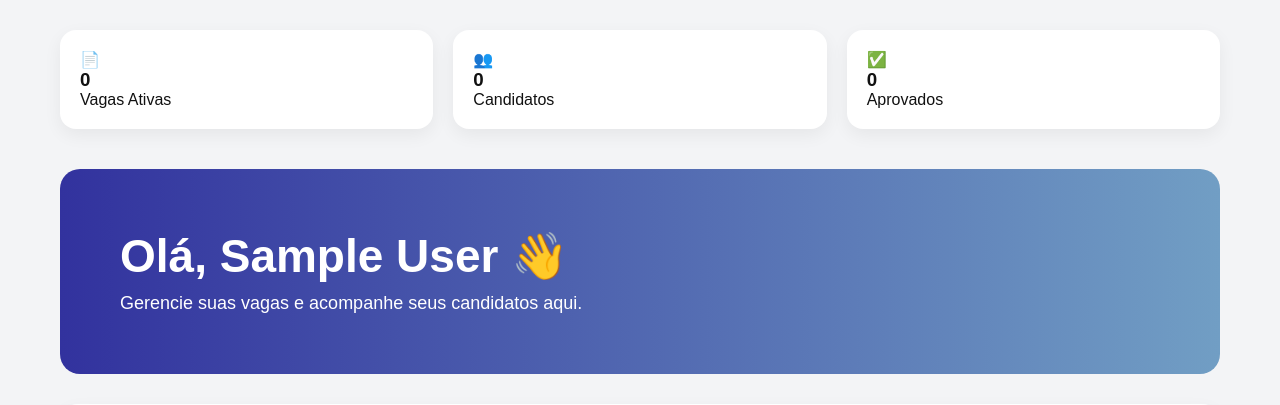
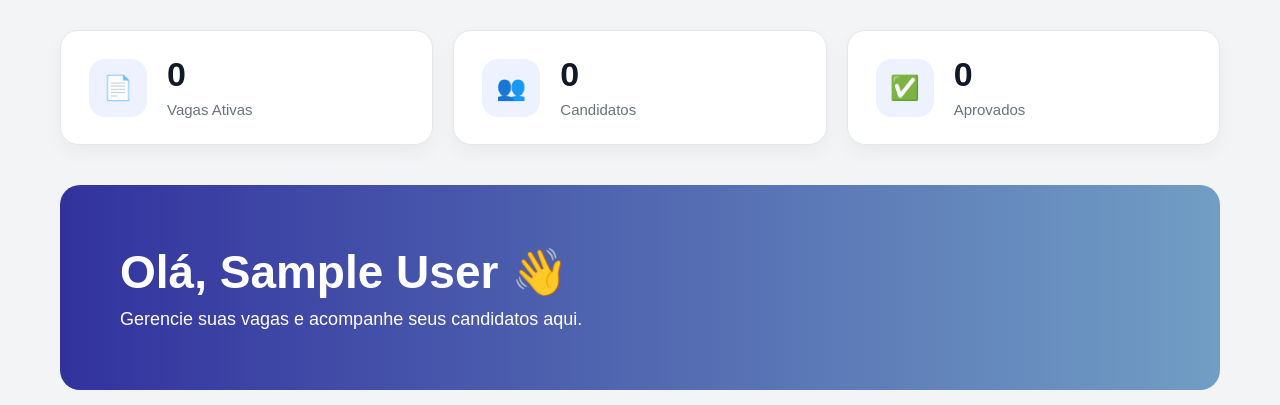
Before and after one commit to montenegrodanni/eu-rh, a Flask app: page /dashboard in a window 1280 px wide. Shown: the part 87-492 px from the top of the page. Run offline with Flask 3, Linux system fonts and the light colour scheme; the visitor is signed in with stand-in values (Sample User, id 1); data that the repository does not hold is empty.

Commit message:
ajuste no dash

```diff
--- a/templates/dashboard.html
+++ b/templates/dashboard.html
@@ -75,13 +75,54 @@ nav a:hover{
 }
 
 .card-resumo{
-    background: white;
-    border-radius: 16px;
-    padding: 20px;
-    text-decoration: none;
-    color: #111;
-    box-shadow: 0 6px 18px rgba(0,0,0,0.06);
-    transition: 0.2s ease;
+    background:#ffffff;
+    border:1px solid #e5e7eb;
+    border-radius:18px;
+    padding:26px 28px;
+
+    display:flex;
+    align-items:center;
+    gap:20px;
+
+    min-height:115px;
+
+    text-decoration:none;
+    color:#111827;
+
+    box-shadow:0 8px 20px rgba(0,0,0,.04);
+}
+
+.icone-card{
+    width:58px;
+    height:58px;
+    border-radius:16px;
+    background:#eef2ff;
+
+    display:flex;
+    align-items:center;
+    justify-content:center;
+
+    font-size:24px;
+    flex-shrink:0;
+}
+
+.conteudo-card{
+    display:flex;
+    flex-direction:column;
+    justify-content:center;
+}
+
+.conteudo-card h3{
+    margin:0;
+    font-size:34px;
+    line-height:1;
+    color:#111827;
+}
+
+.conteudo-card p{
+    margin-top:10px;
+    font-size:15px;
+    color:#6b7280;
 }
 
 .card-resumo:hover{
@@ -388,6 +429,7 @@ nav a:hover{
 
         <a href="{{ url_for('minhas_vagas') }}" class="card-resumo">
     <div class="icone-card">📄</div>
+
     <div class="conteudo-card">
         <h3>{{ total_vagas }}</h3>
         <p>Vagas Ativas</p>
```
Also changed, not shown: static/style.css (+39 -19 lines). Lines whose indentation alone changed are shown as unchanged.
